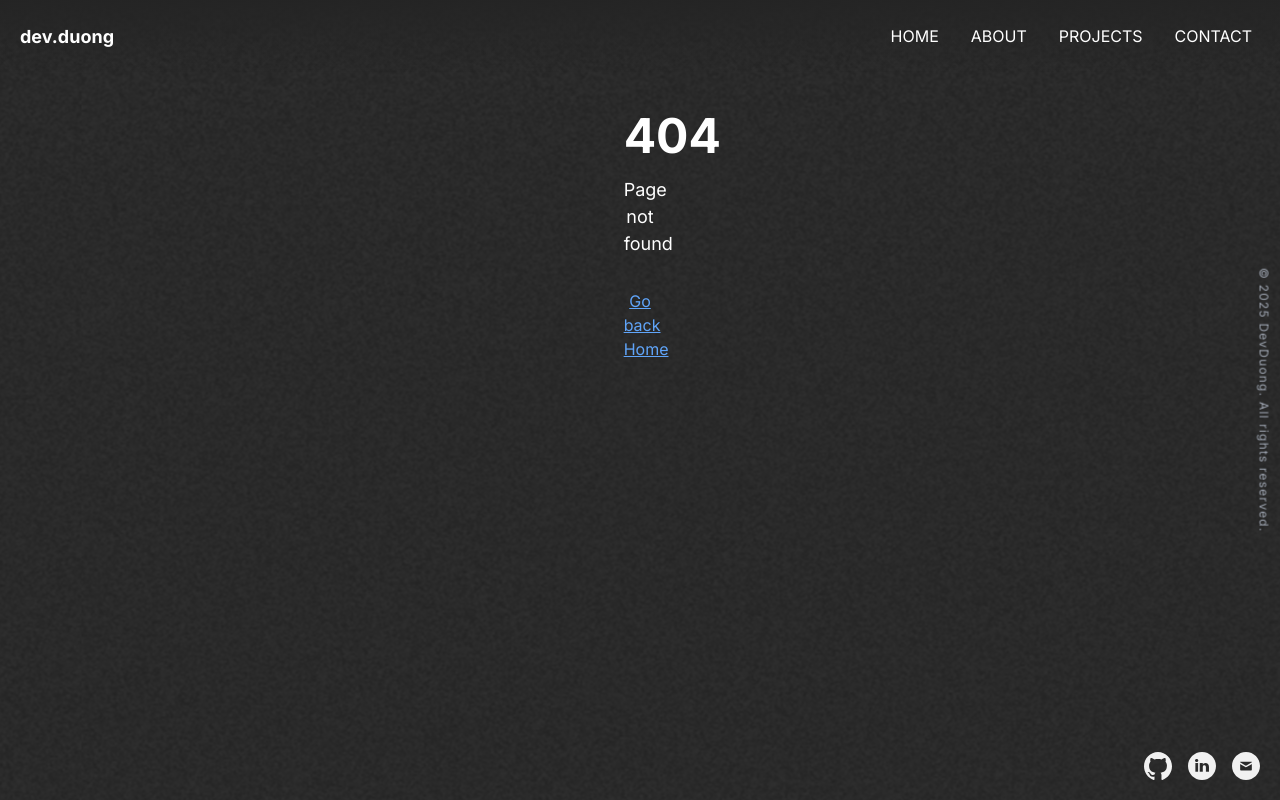
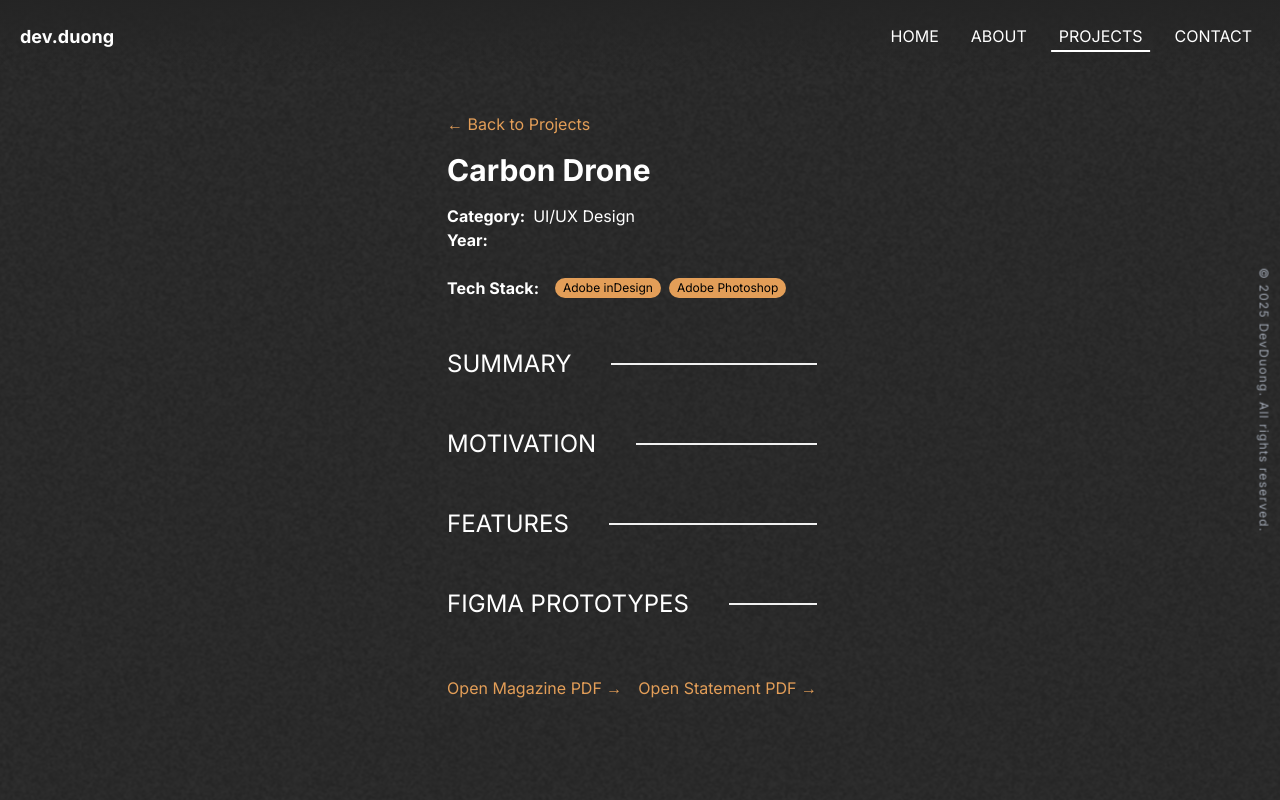
Before and after one commit to dev-duong/dev-duong.github.io, a React (Create React App) app: page /projects/carbon-drone in a window 1280 px wide. Before the commit this address led to /notfound. Built offline with nearby package versions, Linux system fonts and the light colour scheme.

Commit message:
Added more project details

```diff
--- a/src/components/pageSpecific/projectPage/ProjectCard.js
+++ b/src/components/pageSpecific/projectPage/ProjectCard.js
@@ -33,6 +33,9 @@ const ProjectCard = ({
               />
             ))}
           </div>
+          <span className="mt-3 inline-block text-myOrange font-medium text-sm hover:underline">
+            View more &rarr;
+          </span>
         </div>
       </article>
     </Link>
--- a/src/components/pageSpecific/projectPage/blog/FeaturesList.js
+++ b/src/components/pageSpecific/projectPage/blog/FeaturesList.js
@@ -1,4 +1,4 @@
-const FeaturesList = ({ features }) => (
+const FeaturesList = ({ features = [] }) => (
   <ul className="list-disc list-inside space-y-1">
     {features.map((feature, index) => (
       <li key={index}>{feature}</li>
--- a/src/components/pageSpecific/projectPage/blog/ProjectLinks.js
+++ b/src/components/pageSpecific/projectPage/blog/ProjectLinks.js
@@ -20,7 +20,7 @@ const ProjectLinks = ({ link, linkLabel, type }) => {
             href={linkItem.url || linkItem}
             target="_blank"
             rel="noopener noreferrer"
-            className="text-myOrange mr-4"
+            className="text-myOrange mr-4 hover:underline"
           >
             {linkLabel?.[i] || getDefaultLabel(linkItem.type || type)}
           </a>
@@ -35,7 +35,7 @@ const ProjectLinks = ({ link, linkLabel, type }) => {
         href={link}
         target="_blank"
         rel="noopener noreferrer"
-        className="text-myOrange"
+        className="text-myOrange hover:underline"
       >
         {linkLabel || getDefaultLabel(type)}
       </a>
--- a/src/pages/About.js
+++ b/src/pages/About.js
@@ -34,7 +34,6 @@ const About = () => {
           <CertificationsSection />
         </article>
 
-        {/* Footer */}
         <footer
           className="absolute md:fixed bottom-2 left-1/2 -translate-x-1/2 flex justify-center w-full
              md:left-auto md:translate-x-0 md:justify-end md:items-end md:right-4"
--- a/src/pages/NotFound.js
+++ b/src/pages/NotFound.js
@@ -8,7 +8,7 @@ import PageWrapper from "../components/universal/animations/PageWrapper";
 const Home = () => {
   return (
     <PageWrapper>
-      <main className="pt-28 px-4 w-full max-w-[90%] sm:max-w-[80%] md:max-w-[60%] lg:max-w-[50%] xl:max-w-[40%] mx-auto flex flex-col justify-center flex-grow pb-20 md:pb-0 text-center">
+      <main className="pt-28 px-4 w-full max-w-3xl mx-auto flex flex-col justify-center flex-grow pb-20 md:pb-0 text-center">
         {/* Body */}
         <article>
           <h1 className="text-5xl font-bold mb-4">404</h1>
--- a/src/pages/Projects.js
+++ b/src/pages/Projects.js
@@ -13,128 +13,6 @@ import PageWrapper from "../components/universal/animations/PageWrapper";
 // Pages
 import projectsData from "./data/ProjectData";
 
-// All Projects
-//const allProjects = [
-// // Portfolio V1
-// {
-//   category: "Web Development",
-//   title: "Portfolio Website V1",
-//   description:
-//     "A Static portfolio website built using HTML and CSS [No longer Live].",
-//   techStack: ["HTML", "CSS", "GitHub Pages"],
-//   link: "https://github.com/dev-duong/v1-dev-duong.github.io",
-//   type: "github",
-// },
-// // Web Calculator
-// {
-//   category: "Web Development",
-//   title: "Web-Calculator",
-//   description:
-//     "A web-based calculator built using HTML, CSS, and JavaScript, providing basic arithmetic functionality with a user-friendly interface.",
-//   techStack: ["HTML", "CSS", "JavaScript"],
-//   link: "https://github.com/dev-duong/Web-Calculator",
-//   type: "github",
-// },
-// // Portfolio [Mobile]
-// {
-//   category: "Web Development",
-//   title: "Portfolio Website [Mobile-Only]",
-//   description:
-//     "A website portfolio built using HTML, and CSS. [Built for only mobile]",
-//   techStack: ["HTML", "CSS"],
-//   link: "https://github.com/dev-duong/Mobile-Website-Portfolio",
-//   type: "github",
-// },
-// // Travel Site
-// {
-//   category: "Web Development",
-//   title: "Responsive Travel Website",
-//   description:
-//     "A Static portfolio website built using HTML and CSS adhering to the requirements of Web Content Accessibility Guidelines (WCAG)",
-//   techStack: ["HTML", "CSS"],
-//   link: "https://github.com/dev-duong/Resposive-Travel-Website",
-//   type: "github",
-// },
-// // First Quest
-// {
-//   category: "Games",
-//   title: "First Quest",
-//   description: "A C# Console text based game.",
-//   techStack: ["C#"],
-//   link: "https://github.com/dev-duong/firstQuest",
-//   type: "github",
-// },
-// // Catch Game
-// {
-//   category: "Games",
-//   title: "Catch Game",
-//   description: "A simple basket catch game built in Unity.",
-//   techStack: ["C#", "HLSL", "ShaderLab", "Unity"],
-//   link: "https://github.com/dev-duong/CatchGame",
-//   type: "github",
-// },
-// // Savings Calculator
-// {
-//   category: "Utility",
-//   title: "Saving Calculator",
-//   description:
-//     "An interactive tool that helps users estimate how much they can split their income by percentage.",
-//   techStack: ["C#"],
-//   link: "https://github.com/dev-duong/savingsCalculator",
-//   type: "github",
-// },
-// // Real World Journal
-// {
-//   category: "UI/UX Design",
-//   title: "Real World Journal",
-//   description:
-//     "A logo Design for a fictional journal company called Real World Jounral.",
-//   techStack: ["Adobe inDesign", "Adobe Illustrator"],
-//   link: RealWorldJournal,
-//   type: "pdf",
-// },
-// // More Than Human
-// {
-//   category: "UI/UX Design",
-//   title: "More Than Human",
-//   description:
-//     "A critical experience concept design. Includes contextual research, world building, and designs.",
-//   techStack: ["Adobe inDesign", "Adobe Photoshop"],
-//   link: MoreThanHuman,
-//   type: "pdf",
-// },
-// // Carbon Drone
-// {
-//   category: "UI/UX Design",
-//   title: "Carbon Drone",
-//   description:
-//     "A critical experience and speculative concept design magazine and statement.",
-//   techStack: ["Adobe inDesign", "Adobe Photoshop"],
-//   link: [
-//     { url: CarbonDrone, type: "pdf" },
-//     { url: CarbonDroneStatement, type: "pdf" },
-//   ],
-//   linkLabel: ["Open Magazine PDF →", "Open Statement PDF →"],
-// },
-// // Mushroom Font
-// {
-//   category: "UI/UX Design",
-//   title: "Mushroom Font",
-//   description: "A custom mushroom themed font.",
-//   techStack: ["Adobe inDesign", "Adobe Illustrator"],
-//   link: [
-//     { url: MushroomFont, type: "pdf" },
-//     { url: MushroomFontStatement, type: "pdf" },
-//     { url: MushroomLog },
-//   ],
-//   linkLabel: [
-//     "Open Magazine PDF →",
-//     "Open Statement PDF →",
-//     "Download Font →",
-//   ],
-// },
-//];
-
 // Project Page
 const Projects = () => {
   const [selectedCategory, setSelectedCategory] = useState(null);
@@ -148,7 +26,7 @@ const Projects = () => {
 
   return (
     <PageWrapper>
-      <main className="pt-28 px-4 w-full max-w-4xl mx-auto flex flex-col justify-center flex-grow pb-20 md:pb-0">
+      <main className="pt-28 px-4 w-full max-w-3xl mx-auto flex flex-col justify-center flex-grow pb-20 md:pb-0">
         {/* Body */}
         <article>
           <CategoryFilter
--- a/src/pages/data/ProjectData.js
+++ b/src/pages/data/ProjectData.js
@@ -3,6 +3,29 @@ import ogHome from "../../assets/projectImages/portfolio-v2/og-home.png";
 import ogAbout from "../../assets/projectImages/portfolio-v2/og-about.png";
 import ogProjects from "../../assets/projectImages/portfolio-v2/og-projects.png";
 import ogContact from "../../assets/projectImages/portfolio-v2/og-contacts.png";
+
+// Link Imports
+import RealWorldJournal from "../../assets/projectsPDF/RealWorldJournal.pdf";
+import MoreThanHuman from "../../assets/projectsPDF/MoreThanHuman.pdf";
+import CarbonDrone from "../../assets/projectsPDF/CarbonDrone.pdf";
+import CarbonDroneStatement from "../../assets/projectsPDF/CarbonDroneStatement.pdf";
+import MushroomFont from "../../assets/projectsPDF/MushroomFont.pdf";
+import MushroomFontStatement from "../../assets/projectsPDF/MushroomFontStatement.pdf";
+import MushroomLog from "../../assets/projectsPDF/MushroomLog.otf";
+
+// Structure of the project data
+// slug: Unique identifier for the project
+// category: Category of the project (e.g., Web Development, Games, etc.)
+// title: Title of the project
+// year: Year of completion
+// description: Brief description of the project
+// techStack: Technologies used in the project
+// link: Link to the project (GitHub, live site, etc.)
+// type: Type of link (e.g., "github", "live", "pdf")
+// summary: A brief summary of the project
+// motivation: Motivation behind the project
+// features: Key features of the project
+// figures: Array of images related to the project (optional)
 
 const projectsData = [
   // === Web Development Projects ===
@@ -74,61 +97,169 @@ const projectsData = [
     slug: "portfolio-website-v1",
     category: "Web Development",
     title: "Portfolio Website V1",
+    year: "2023",
     description:
-      "A Static portfolio website built using HTML and CSS [No longer Live].",
+      "A Static portfolio website built using HTML and CSS, showcasing my skills [No longer live].",
     techStack: ["HTML", "CSS", "GitHub Pages"],
     link: "https://github.com/dev-duong/v1-dev-duong.github.io",
     type: "github",
+
+    summary: `This portfolio website is a static site built with HTML and CSS, designed to
+    showcase my skills and projects. It features a clean and simple layout, with sections for
+    my work, skills, and contact information. The site is fully responsive, ensuring a good
+    user experience across different devices. The design emphasizes clarity and usability,
+    allowing visitors to easily navigate through my portfolio and learn more about my work.`,
+
+    motivation: `I built this portfolio website to establish an online presence and
+    showcase my skills and projects. It serves as a platform to demonstrate my abilities in
+    web development and design, while also providing a way for potential employers and clients
+    to learn more about my work. The goal was to create a simple yet effective portfolio that
+    highlights my skills and projects, while also being easy to maintain and update.`,
+    features: [
+      "Fully responsive design for desktop and mobile",
+      "Built with HTML and CSS",
+      "Simple and clean layout",
+      "Sections for work, skills, and contact information",
+      "Easy to maintain and update",
+    ],
+    figures: [],
   },
+  // Web Calculator
   {
-    slug: "portfolio-website-v1",
+    slug: "web-calculator",
     category: "Web Development",
-    title: "Portfolio Website V1",
+    title: "Web-Calculator",
+    year: "2024",
     description:
-      "A Static portfolio website built using HTML and CSS [No longer Live].",
-    techStack: ["HTML", "CSS", "GitHub Pages"],
-    link: "https://github.com/dev-duong/v1-dev-duong.github.io",
+      "A web-based calculator built using HTML, CSS, and JavaScript, providing basic arithmetic functionality with a user-friendly interface.",
+    techStack: ["HTML", "CSS", "JavaScript"],
+    link: "https://github.com/dev-duong/Web-Calculator",
+    type: "github",
+
+    summary: `This web-based calculator is designed to perform basic arithmetic operations
+    such as addition, subtraction, multiplication, and division. Built with HTML, CSS, and
+    JavaScript, it features a user-friendly interface that allows users to input numbers and
+    perform calculations easily.`,
+
+    motivation: `I created this calculator to practice my web development skills and
+    demonstrate my ability to build interactive web applications. It serves as a simple yet
+    effective project that showcases my understanding of HTML, CSS, and JavaScript. The goal
+    was to create a functional and visually appealing calculator that can be used in everyday
+    tasks.`,
+
+    features: [
+      "Basic arithmetic operations (addition, subtraction, multiplication, division)",
+      "User-friendly interface with clear buttons and display",
+      "Built with HTML, CSS, and JavaScript",
+      "Easy to maintain and update",
+    ],
+  },
+  // Portfolio [Mobile]
+  {
+    slug: "mobile-portfolio-website",
+    category: "Web Development",
+    title: "Portfolio Website [Mobile-Only]",
+    description:
+      "A website portfolio built using HTML, and CSS. [Built for only mobile]",
+    techStack: ["HTML", "CSS"],
+    link: "https://github.com/dev-duong/Mobile-Website-Portfolio",
     type: "github",
   },
+  // Travel Site
   {
-    slug: "portfolio-website-v1",
+    slug: "responsive-travel-website",
     category: "Web Development",
-    title: "Portfolio Website V1",
+    title: "Responsive Travel Website",
     description:
-      "A Static portfolio website built using HTML and CSS [No longer Live].",
-    techStack: ["HTML", "CSS", "GitHub Pages"],
-    link: "https://github.com/dev-duong/v1-dev-duong.github.io",
+      "A Static portfolio website built using HTML and CSS adhering to the requirements of Web Content Accessibility Guidelines (WCAG)",
+    techStack: ["HTML", "CSS"],
+    link: "https://github.com/dev-duong/Resposive-Travel-Website",
     type: "github",
   },
+  // First Quest
   {
-    slug: "portfolio-website-v1",
-    category: "Web Development",
-    title: "Portfolio Website V1",
-    description:
-      "A Static portfolio website built using HTML and CSS [No longer Live].",
-    techStack: ["HTML", "CSS", "GitHub Pages"],
-    link: "https://github.com/dev-duong/v1-dev-duong.github.io",
+    slug: "first-quest",
+    category: "Games",
+    title: "First Quest",
+    description: "A C# Console text based game.",
+    techStack: ["C#"],
+    link: "https://github.com/dev-duong/firstQuest",
     type: "github",
   },
+  // Catch Game
   {
-    slug: "portfolio-website-v1",
-    category: "Game",
-    title: "Portfolio Website V1",
-    description:
-      "A Static portfolio website built using HTML and CSS [No longer Live].",
-    techStack: ["HTML", "CSS", "GitHub Pages"],
-    link: "https://github.com/dev-duong/v1-dev-duong.github.io",
+    slug: "catch-game",
+    category: "Games",
+    title: "Catch Game",
+    description: "A simple basket catch game built in Unity.",
+    techStack: ["C#", "HLSL", "ShaderLab", "Unity"],
+    link: "https://github.com/dev-duong/CatchGame",
     type: "github",
   },
+  // Savings Calculator
   {
-    slug: "portfolio-website-v1",
-    category: "Game",
-    title: "Portfolio Website V1",
+    slug: "savings-calculator",
+    category: "Utility",
+    title: "Saving Calculator",
     description:
-      "A Static portfolio website built using HTML and CSS [No longer Live].",
-    techStack: ["HTML", "CSS", "GitHub Pages"],
-    link: "https://github.com/dev-duong/v1-dev-duong.github.io",
+      "An interactive tool that helps users estimate how much they can split their income by percentage.",
+    techStack: ["C#"],
+    link: "https://github.com/dev-duong/savingsCalculator",
     type: "github",
+  },
+  // Real World Journal
+  {
+    slug: "real-world-journal",
+    category: "UI/UX Design",
+    title: "Real World Journal",
+    description:
+      "A logo Design for a fictional journal company called Real World Jounral.",
+    techStack: ["Adobe inDesign", "Adobe Illustrator"],
+    link: RealWorldJournal,
+    type: "pdf",
+  },
+  // More Than Human
+  {
+    slug: "more-than-human",
+    category: "UI/UX Design",
+    title: "More Than Human",
+    description:
+      "A critical experience concept design. Includes contextual research, world building, and designs.",
+    techStack: ["Adobe inDesign", "Adobe Photoshop"],
+    link: MoreThanHuman,
+    type: "pdf",
+  },
+  // Carbon Drone
+  {
+    slug: "carbon-drone",
+    category: "UI/UX Design",
+    title: "Carbon Drone",
+    description:
+      "A critical experience and speculative concept design magazine and statement.",
+    techStack: ["Adobe inDesign", "Adobe Photoshop"],
+    link: [
+      { url: CarbonDrone, type: "pdf" },
+      { url: CarbonDroneStatement, type: "pdf" },
+    ],
+    linkLabel: ["Open Magazine PDF →", "Open Statement PDF →"],
+  },
+  // Mushroom Font
+  {
+    slug: "mushroom-font",
+    category: "UI/UX Design",
+    title: "Mushroom Font",
+    description: "A custom mushroom themed font.",
+    techStack: ["Adobe inDesign", "Adobe Illustrator"],
+    link: [
+      { url: MushroomFont, type: "pdf" },
+      { url: MushroomFontStatement, type: "pdf" },
+      { url: MushroomLog },
+    ],
+    linkLabel: [
+      "Open Magazine PDF →",
+      "Open Statement PDF →",
+      "Download Font →",
+    ],
   },
 ];
 
--- a/src/pages/projects/ProjectDetail.js
+++ b/src/pages/projects/ProjectDetail.js
@@ -17,9 +17,12 @@ const ProjectDetail = () => {
   }
 
   return (
-    <div className="pt-28 max-w-4xl mx-auto px-16">
+    <div className="pt-28 max-w-5xl mx-auto px-16">
       {/* Back Link */}
-      <Link to="/projects" className="text-myOrange mb-4 inline-block">
+      <Link
+        to="/projects"
+        className="text-myOrange mb-4 inline-block hover:underline"
+      >
         ← Back to Projects
       </Link>
 
--- a/src/pages/projects/ProjectDetailTemplate.js
+++ b/src/pages/projects/ProjectDetailTemplate.js
@@ -17,10 +17,18 @@ const ProjectDetailTemplate = ({ project }) => {
         className="pr-4 custom-scrollbar"
         style={{ maxHeight: "70vh", overflowY: "auto" }}
       >
-        <section>
+        <section className="flex flex-col">
           <h1 className="text-3xl font-bold mb-4">{project.title}</h1>
           {/* Project */}
-          <strong>Category:</strong> {project.category}
+          <div className="flex gap-2">
+            <strong>Category:</strong>
+            {project.category}
+          </div>
+          <div className="flex gap-2">
+            <strong>Year:</strong>
+            {project.year}
+          </div>
+
           <div className="flex items-center gap-4 my-6">
             <strong className="whitespace-nowrap self-start">
               Tech Stack:
```
